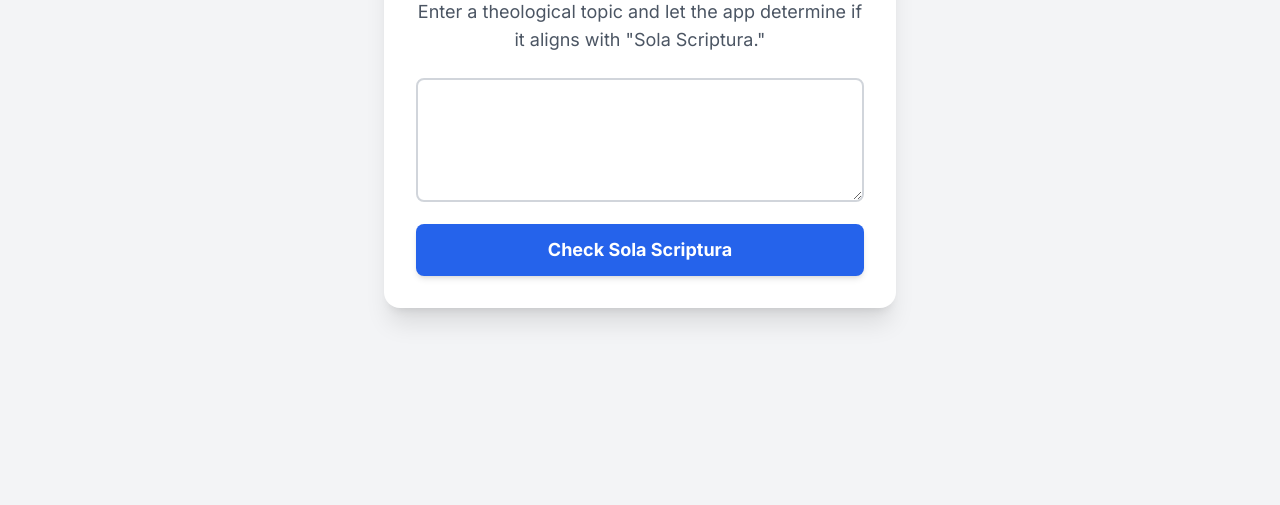
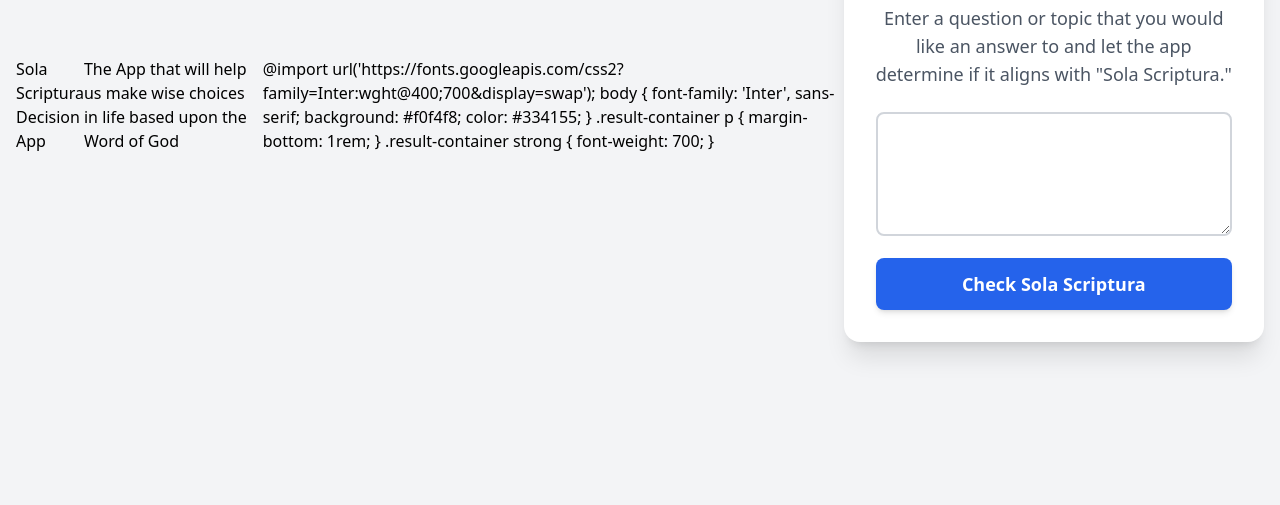
Before and after one commit to jsndl333/sola-scriptura-app, a plain HTML site: page index.html in a window 1280 px wide. Shown: the part 295-800 px from the top of the page. Drawn offline with nearby package versions, Linux system fonts and the light colour scheme.

Commit message:
Added Subtitle

```diff
--- a/index.html
+++ b/index.html
@@ -5,7 +5,12 @@
     <meta name="viewport" content="width=device-width, initial-scale=1.0">
     <title>Sola Scriptura Decision App</title>
     <script src="https://cdn.tailwindcss.com"></script>
-    <style>
+</head>
+<body>
+    <h1>Sola Scriptura Decision App</h1>
+    <p>The App that will help us make wise choices in life based upon the Word of God</p>
+</body>
+</html>
         @import url('https://fonts.googleapis.com/css2?family=Inter:wght@400;700&display=swap');
         body {
             font-family: 'Inter', sans-serif;
@@ -23,7 +28,7 @@
 <body class="bg-gray-100 min-h-screen flex items-center justify-center p-4">
     <div id="root" class="bg-white rounded-2xl shadow-xl p-8 max-w-lg w-full flex flex-col items-center text-center space-y-6">
         <h1 class="text-4xl font-bold text-gray-800">Sola Scriptura Decision</h1>
-        <p class="text-lg text-gray-600">Enter a theological topic and let the app determine if it aligns with "Sola Scriptura."</p>
+        <p class="text-lg text-gray-600">Enter a question or topic that you would like an answer to and let the app determine if it aligns with "Sola Scriptura."</p>
 
         <div class="w-full space-y-4">
             <textarea id="topicInput" rows="4" class="w-full p-3 border-2 border-gray-300 rounded-lg focus:outline-none focus:ring-2 focus:ring-blue-500 transition-all duration-300"></textarea>
```
